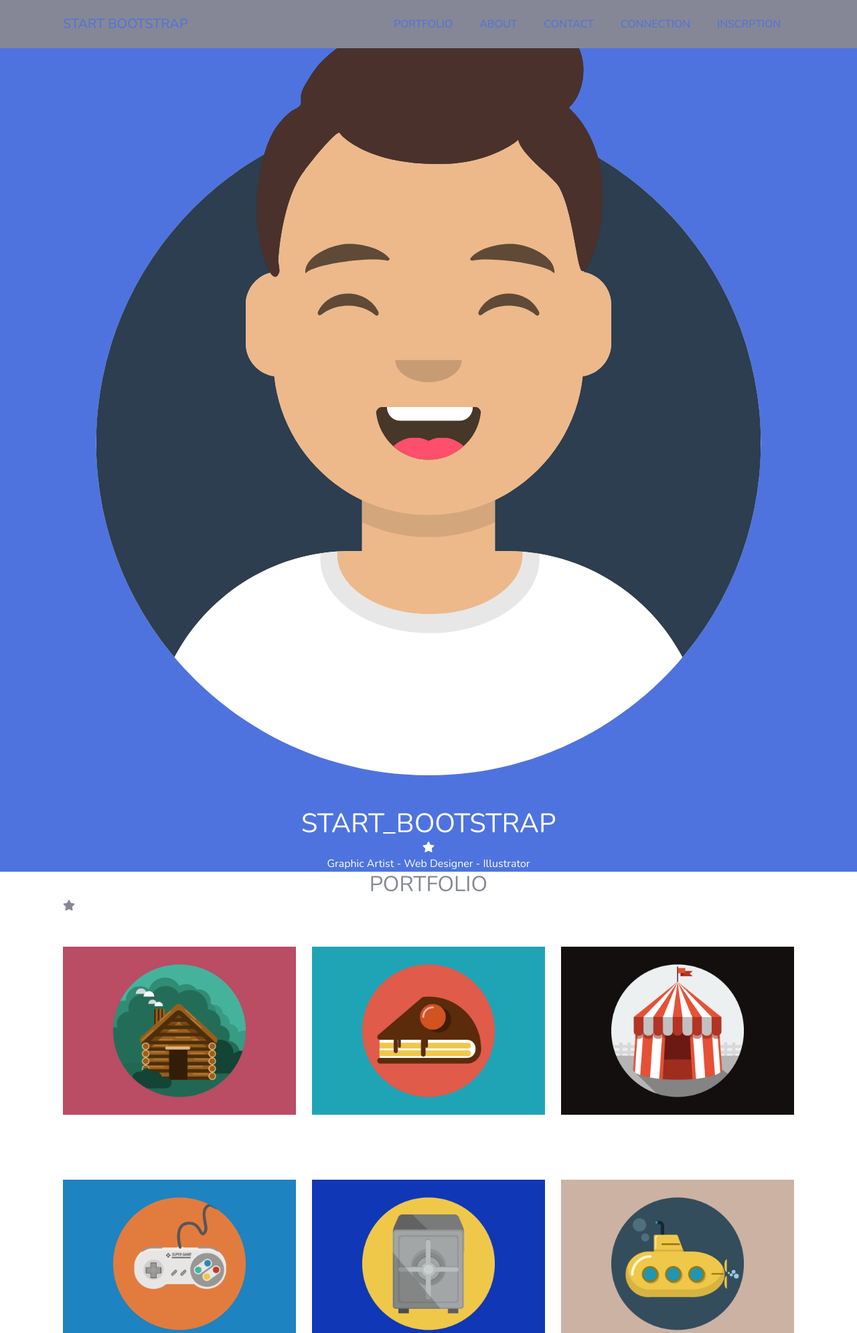
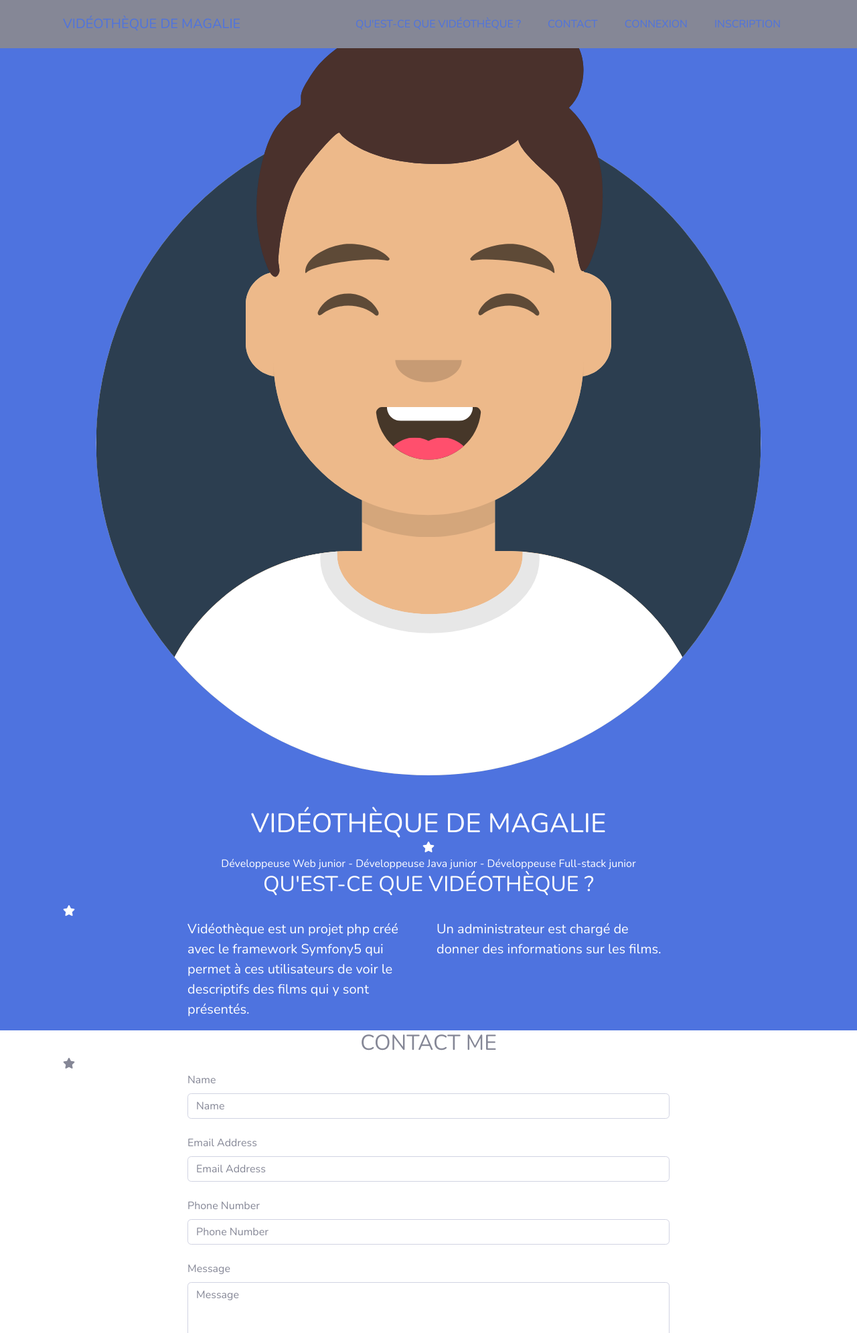
Before and after one commit to magalierambla/Videotheque-symfony, a Symfony app: template templates/accueil/index.html.twig in a window 1280 px wide. Shown: the top 1991 px of the page at 67% size. Run offline with Twig, Linux system fonts and the light colour scheme; the template is opened without the code that fills it, so the values that code supplies are empty; some libraries are stand-ins or nearby versions.

Commit message:
MAJ front

```diff
--- a/templates/accueil/index.html.twig
+++ b/templates/accueil/index.html.twig
@@ -10,18 +10,18 @@
             <div class="container">
 
 
-                <a class="navbar-brand js-scroll-trigger" href="#page-top">Start Bootstrap</a>
+                <a class="navbar-brand js-scroll-trigger" href="#page-top">Vidéothèque de Magalie</a>
                 <button class="navbar-toggler navbar-toggler-right text-uppercase font-weight-bold bg-primary text-white rounded" type="button" data-toggle="collapse" data-target="#navbarResponsive" aria-controls="navbarResponsive" aria-expanded="false" aria-label="Toggle navigation">
                     Menu
                     <i class="fas fa-bars"></i>
                 </button>
                 <div class="collapse navbar-collapse" id="navbarResponsive">
                     <ul class="navbar-nav ml-auto">
-                        <li class="nav-item mx-0 mx-lg-1"><a class="nav-link py-3 px-0 px-lg-3 rounded js-scroll-trigger" href="#portfolio">Portfolio</a></li>
-                        <li class="nav-item mx-0 mx-lg-1"><a class="nav-link py-3 px-0 px-lg-3 rounded js-scroll-trigger" href="#about">About</a></li>
+                        <!-- <li class="nav-item mx-0 mx-lg-1"><a class="nav-link py-3 px-0 px-lg-3 rounded js-scroll-trigger" href="#portfolio">Portfolio</a></li> -->
+                        <li class="nav-item mx-0 mx-lg-1"><a class="nav-link py-3 px-0 px-lg-3 rounded js-scroll-trigger" href="#about">Qu'est-ce que Vidéothèque ?</a></li>
                         <li class="nav-item mx-0 mx-lg-1"><a class="nav-link py-3 px-0 px-lg-3 rounded js-scroll-trigger" href="#contact">Contact</a></li>
-                        <li class="nav-item mx-0 mx-lg-1"><a class="nav-link py-3 px-0 px-lg-3 rounded js-scroll-trigger" href="{{ path('login') }}">Connection</a></li>
-                        <li class="nav-item mx-0 mx-lg-1"><a class="nav-link py-3 px-0 px-lg-3 rounded js-scroll-trigger" href="{{ path('app_register') }}">Inscrption</a></li>
+                        <li class="nav-item mx-0 mx-lg-1"><a class="nav-link py-3 px-0 px-lg-3 rounded js-scroll-trigger" href="{{ path('login') }}">Connexion</a></li>
+                        <li class="nav-item mx-0 mx-lg-1"><a class="nav-link py-3 px-0 px-lg-3 rounded js-scroll-trigger" href="{{ path('app_register') }}">Inscription</a></li>
                     </ul>
                 </div>
             </div>
@@ -37,7 +37,7 @@
                        <h2  style="color:red"><a href="{{ path('changeLocale', {'locale': locale}) }}">{{ locale }}</a></h2>
                     {% endif %}
                 {% endfor %}
-                <h1 class="masthead-heading text-uppercase mb-0">{% trans %}Start_Bootstrap{% endtrans %}</h1>
+                <h1 class="masthead-heading text-uppercase mb-0">{% trans %}Vidéothèque de Magalie{% endtrans %}</h1>
                 <!-- Icon Divider-->
                 <div class="divider-custom divider-light">
                     <div class="divider-custom-line"></div>
@@ -45,10 +45,11 @@
                     <div class="divider-custom-line"></div>
                 </div>
                 <!-- Masthead Subheading-->
-                <p class="masthead-subheading font-weight-light mb-0">Graphic Artist - Web Designer - Illustrator</p>
+                <p class="masthead-subheading font-weight-light mb-0">Développeuse Web junior - Développeuse Java junior - Développeuse Full-stack junior</p>
             </div>
         </header>
-        <!-- Portfolio Section-->
+
+       {#  <!-- Portfolio Section-->
         <section class="page-section portfolio" id="portfolio">
             <div class="container">
                 <!-- Portfolio Section Heading-->
@@ -117,12 +118,13 @@
                     </div>
                 </div>
             </div>
-        </section>
+        </section> #}
+
         <!-- About Section-->
         <section class="page-section bg-primary text-white mb-0" id="about">
             <div class="container">
                 <!-- About Section Heading-->
-                <h2 class="page-section-heading text-center text-uppercase text-white">About</h2>
+                <h2 class="page-section-heading text-center text-uppercase text-white">Qu'est-ce que Vidéothèque ?</h2>
                 <!-- Icon Divider-->
                 <div class="divider-custom divider-light">
                     <div class="divider-custom-line"></div>
@@ -131,16 +133,16 @@
                 </div>
                 <!-- About Section Content-->
                 <div class="row">
-                    <div class="col-lg-4 ml-auto"><p class="lead">Freelancer is a free bootstrap theme created by Start Bootstrap. The download includes the complete source files including HTML, CSS, and JavaScript as well as optional SASS stylesheets for easy customization.</p></div>
-                    <div class="col-lg-4 mr-auto"><p class="lead">You can create your own custom avatar for the masthead, change the icon in the dividers, and add your email address to the contact form to make it fully functional!</p></div>
+                    <div class="col-lg-4 ml-auto"><p class="lead">Vidéothèque est un projet php créé avec le framework Symfony5 qui permet à ces utilisateurs de voir le descriptifs des films qui y sont présentés.</p></div>
+                    <div class="col-lg-4 mr-auto"><p class="lead">Un administrateur est chargé de donner des informations sur les films.</p></div>
                 </div>
-                <!-- About Section Button-->
+{#                 <!-- About Section Button-->
                 <div class="text-center mt-4">
                     <a class="btn btn-xl btn-outline-light" href="https://startbootstrap.com/themes/freelancer/">
                         <i class="fas fa-download mr-2"></i>
                         Free Download!
                     </a>
-                </div>
+                </div> #}
             </div>
         </section>
         <!-- Contact Section-->
@@ -230,13 +232,13 @@
         </footer>
         <!-- Copyright Section-->
         <div class="copyright py-4 text-center text-white">
-            <div class="container"><small>Copyright © Your Website 2020</small></div>
+            <div class="container"><small>Copyright © Ma plate-forme Vidéothèque 2020 - Mise à jour le 15 Mars 2021</small></div>
         </div>
         <!-- Scroll to Top Button (Only visible on small and extra-small screen sizes)-->
         <div class="scroll-to-top d-lg-none position-fixed">
             <a class="js-scroll-trigger d-block text-center text-white rounded" href="#page-top"><i class="fa fa-chevron-up"></i></a>
         </div>
-        <!-- Portfolio Modals-->
+{#         <!-- Portfolio Modals-->
         <!-- Portfolio Modal 1-->
         <div class="portfolio-modal modal fade" id="portfolioModal1" tabindex="-1" role="dialog" aria-labelledby="portfolioModal1Label" aria-hidden="true">
             <div class="modal-dialog modal-xl" role="document">
@@ -440,5 +442,5 @@
                     </div>
                 </div>
             </div>
-  </div>
+        </div> #}
 {% endblock %}
```
